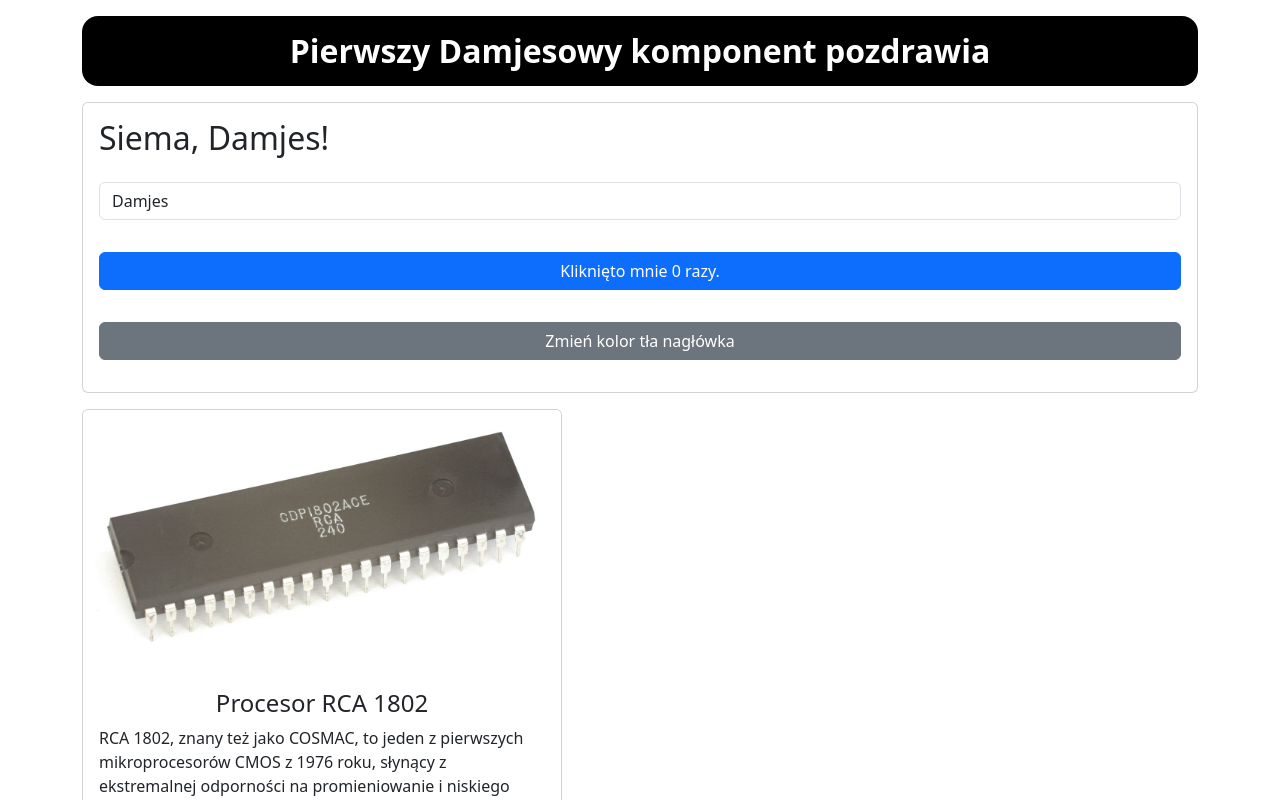
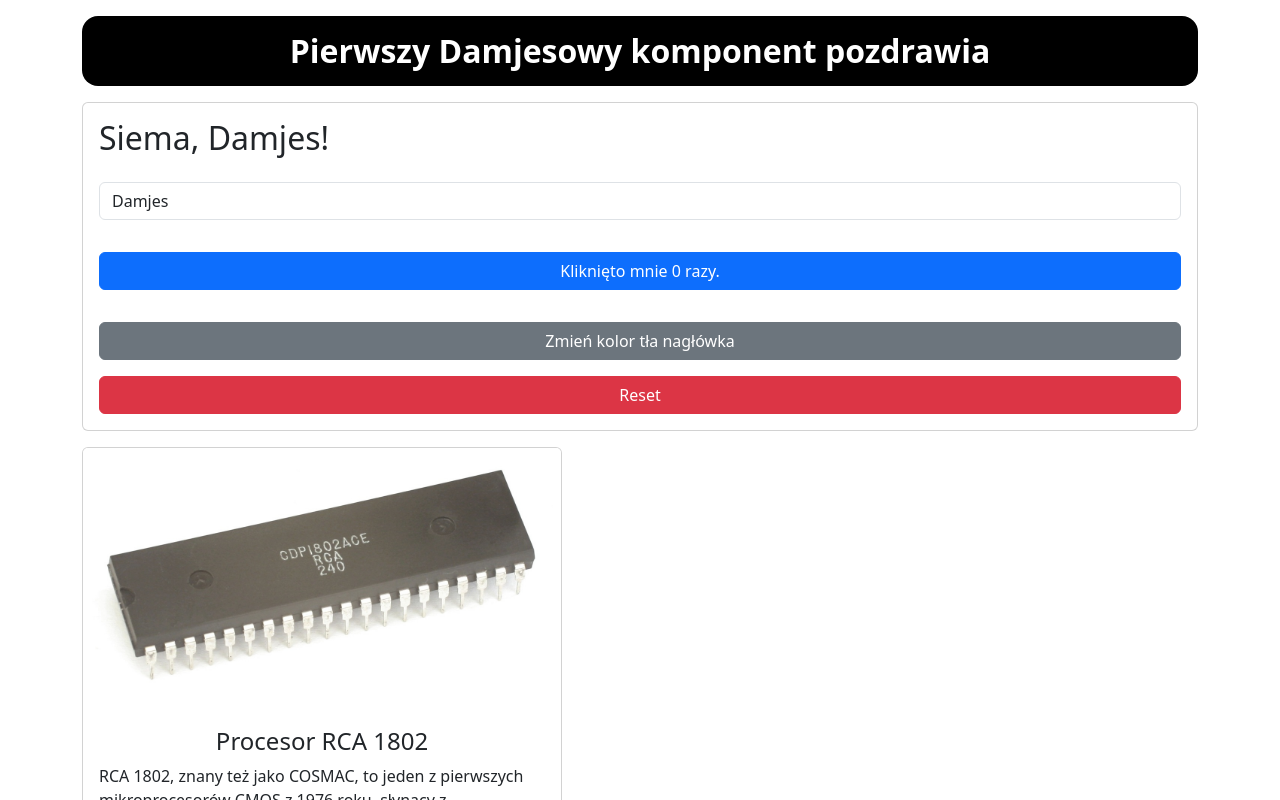
Before and after one commit to damjes/angular-pierwszy, an Angular app: page / in a window 1280 px wide. Shown: the top 800 px of the page. Built offline with nearby package versions, Linux system fonts and the light colour scheme.

Commit message:
Resetowanie dopisane

```diff
--- a/src/app/formularzowy/formularzowy.html
+++ b/src/app/formularzowy/formularzowy.html
@@ -11,4 +11,5 @@
 	<button type="button" (click)="zmienKolor()" class="btn btn-secondary my-3">
 		Zmień kolor tła nagłówka
 	</button>
+	<button type="button" (click)="resetuj()" class="btn btn-danger">Reset</button>
 </div>
--- a/src/app/formularzowy/formularzowy.ts
+++ b/src/app/formularzowy/formularzowy.ts
@@ -24,4 +24,11 @@
   zmienKolor() {
     this.kolorTla = this.kolorTla === 'white' ? 'lightblue' : 'white';
   }
+
+  resetuj() {
+    this.imie = 'Damjes';
+    this.ileRazy = 0;
+    this.kolorTla = 'white';
+    this.wielokrotnieKlikniete = false;
+  }
 }
```
